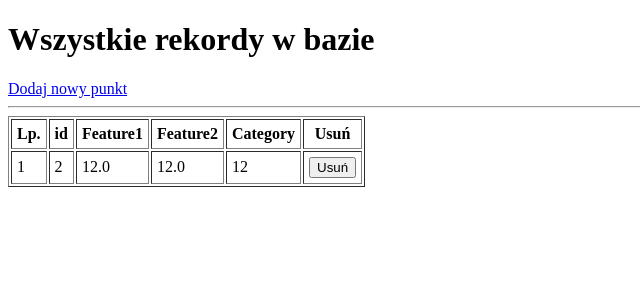
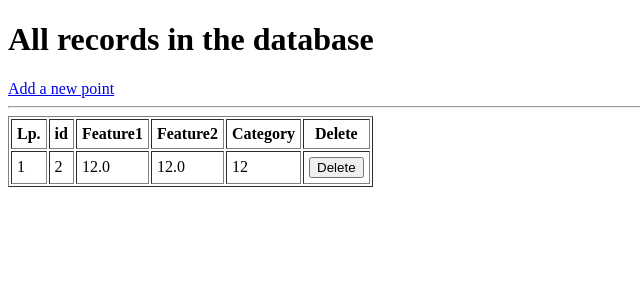
Before and after one commit to MatiLUzak/Flask-Blueprints-App, a Flask app: page / in a window 1280 px wide. Shown: the top 300 px of the page, without its empty margins (0-640 px from the left). Run offline with Flask 3, Linux system fonts and the light colour scheme.

Commit message:
changing the language to English

```diff
--- a/templates/error_400.jinja
+++ b/templates/error_400.jinja
@@ -2,10 +2,10 @@
 <html>
 <head>
   <meta charset="UTF-8">
-  <title>Błąd 400</title>
+  <title>Error 400</title>
 </head>
 <body>
-  <h1>400 - Nieprawidłowe dane</h1>
-  <p>Podane dane są niepoprawne, sprawdź formularz lub JSON.</p>
+  <h1>400 - Invalid data</h1>
+  <p>Invalid data, please check the form or JSON.</p>
 </body>
 </html>
--- a/templates/error_404.jinja
+++ b/templates/error_404.jinja
@@ -2,10 +2,10 @@
 <html>
 <head>
   <meta charset="UTF-8">
-  <title>Błąd 404</title>
+  <title>Error 404</title>
 </head>
 <body>
   <h1>404 - Record not found</h1>
-  <p>Nie znaleziono rekordu, sprawdź formularz lub JSON.</p>
+  <p>Record not found, please check the form or JSON.</p>
 </body>
 </html>
--- a/templates/home.jinja
+++ b/templates/home.jinja
@@ -2,12 +2,12 @@
 <html>
 <head>
   <meta charset="UTF-8">
-  <title>Lista punktów</title>
+  <title>Points list</title>
 </head>
 <body>
-  <h1>Wszystkie rekordy w bazie</h1>
+  <h1>All records in the database</h1>
   <nav>
-    <a href="{{ url_for('main.add') }}">Dodaj nowy punkt</a>
+    <a href="{{ url_for('main.add') }}">Add a new point</a>
   </nav>
   <hr>
 
@@ -19,7 +19,7 @@
         <th>Feature1</th>
         <th>Feature2</th>
         <th>Category</th>
-        <th>Usuń</th>
+        <th>Delete</th>
       </tr>
     </thead>
     <tbody>
@@ -32,7 +32,7 @@
         <td>{{ dp.category }}</td>
         <td>
           <form action="{{ url_for('main.delete', record_id=dp.id) }}" method="POST">
-            <button type="submit">Usuń</button>
+            <button type="submit">Delete</button>
           </form>
         </td>
       </tr>
```
Also changed, not shown: templates/add.jinja (+4 -4 lines).
